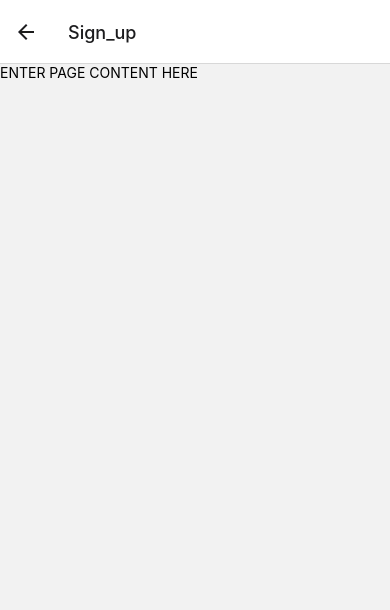
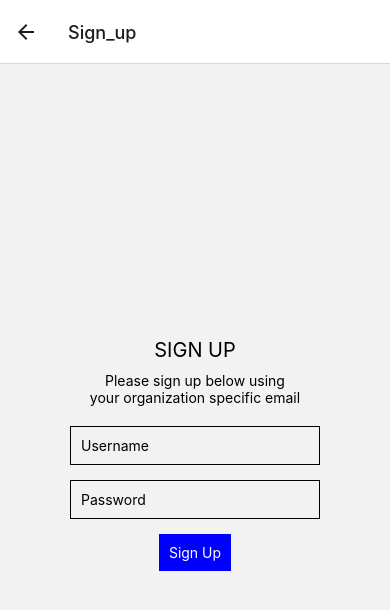
Before and after one commit to suny-poly-cs-club/attendance-app, a React Native app in the folder attendanceApp/: screen /Sign_up in a window 390 px wide. Shown: the top 610 px of the page. Built offline with nearby package versions, Linux system fonts and the light colour scheme.

Commit message:
Updating sign up screen visuals - JPM

```diff
--- a/attendanceApp/SignUp.js
+++ b/attendanceApp/SignUp.js
@@ -1,17 +1,43 @@
-import {
-  Text,
-  View,
-} from 'react-native';
+import React, { useState } from 'react';
+import { Text, View, TextInput, TouchableOpacity, Alert } from 'react-native';
 
-const SignUp = ({navigation}) => {
+const SignUp = ({ navigation }) => {
+  const [username, setUsername] = useState('');
+  const [password, setPassword] = useState('');
 
-	return (
-		<View>
-			<Text>
-				ENTER PAGE CONTENT HERE
-			</Text>
-		</View>
-	);
+  // Function to handle sign up
+  const handleSignUp = () => {
+    //This would be how to create an alert to let the user know sign up fails or is successful
+	//or notify of other things depending on your needs
+    Alert.alert('Sign Up', `Username: ${username}\nPassword: ${password}`);
+  };
+
+  return (
+    <View style={{ flex: 1, alignItems: 'center', justifyContent: 'center' }}>
+      <Text style={{ fontSize: 20, marginBottom: 10 }}>SIGN UP</Text>
+      <Text style={{ marginBottom: 0 }}>Please sign up below using</Text>
+      <Text style={{ marginBottom: 20 }}>your organization specific email</Text>
+      <TextInput
+        style={{ borderWidth: 1, padding: 10, marginBottom: 15, width: 250 }}
+        placeholder="Username"
+        value={username}
+        onChangeText={setUsername}
+      />
+      <TextInput
+        style={{ borderWidth: 1, padding: 10, marginBottom: 15, width: 250 }}
+        placeholder="Password"
+        value={password}
+        onChangeText={setPassword}
+        secureTextEntry={true}
+      />
+      <TouchableOpacity
+        style={{ backgroundColor: 'blue', padding: 10 }}
+        onPress={handleSignUp} // Call the handleSignUp function on button press
+      >
+        <Text style={{ color: 'white' }}>Sign Up</Text>
+      </TouchableOpacity>
+    </View>
+  );
 };
 
 export default SignUp;
```
